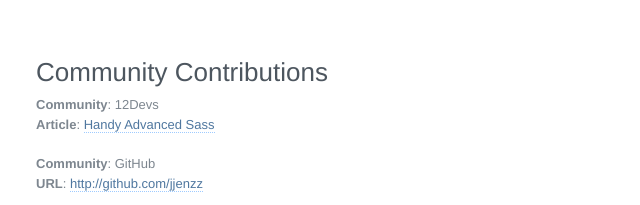
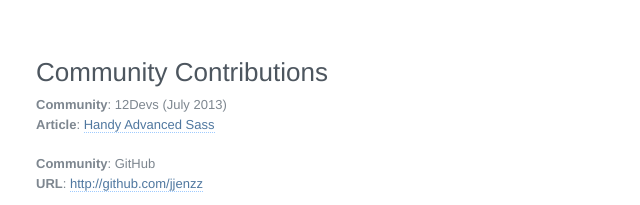
Before and after one commit to jjenzz/cv, a plain HTML site: page index.html in a window 1280 px wide. Shown: the part 1015-1220 px from the top of the page, 254-894 px from the left. Drawn offline with Linux system fonts and the light colour scheme.

Commit message:
adding date to 12Devs article contribution

```diff
--- a/index.html
+++ b/index.html
@@ -75,7 +75,7 @@
     <section>
       <h2>Community Contributions</h2>
       <p>
-        <b>Community</b>: 12Devs<br>
+        <b>Community</b>: 12Devs (July 2013)<br>
         <b>Article</b>: <a href="http://tinyurl.com/o3xg5u2">Handy Advanced Sass<span>: http://tinyurl.com/o3xg5u2</span></a>
       </p>
       <p>
```
